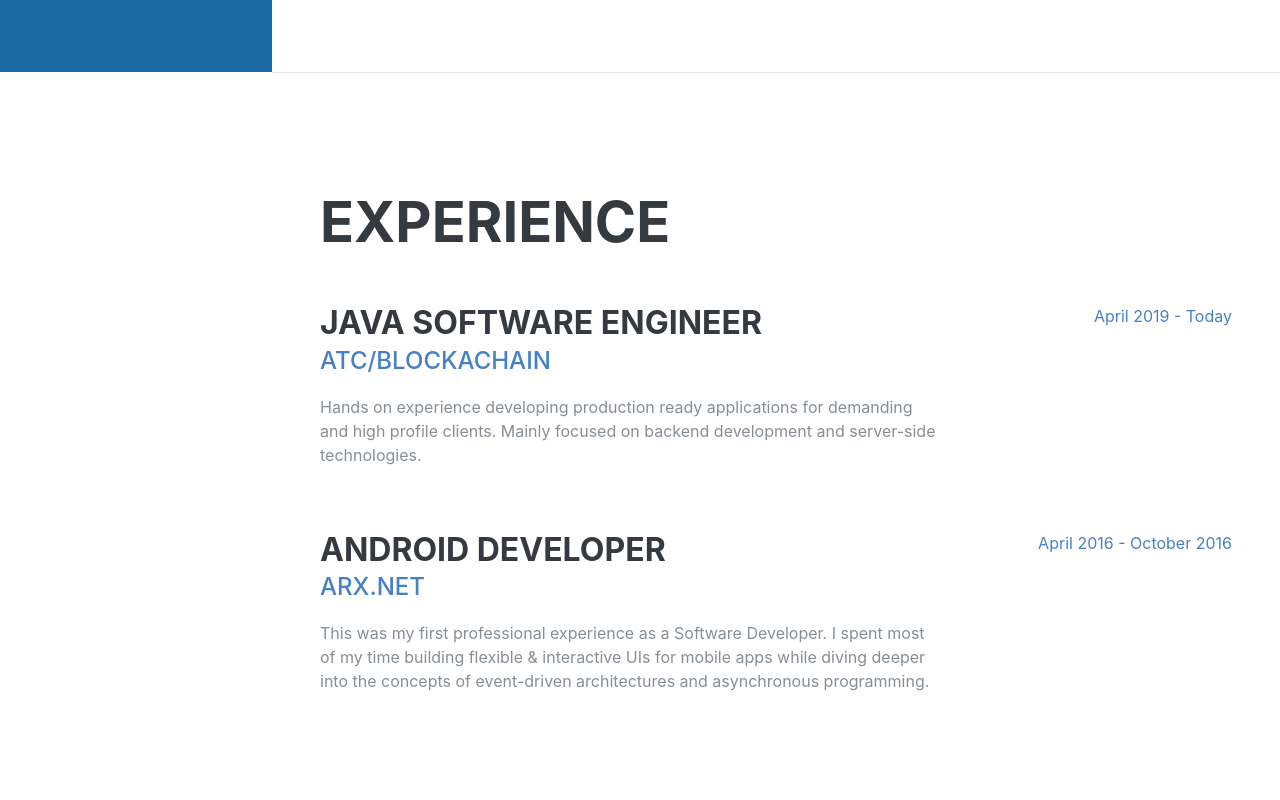
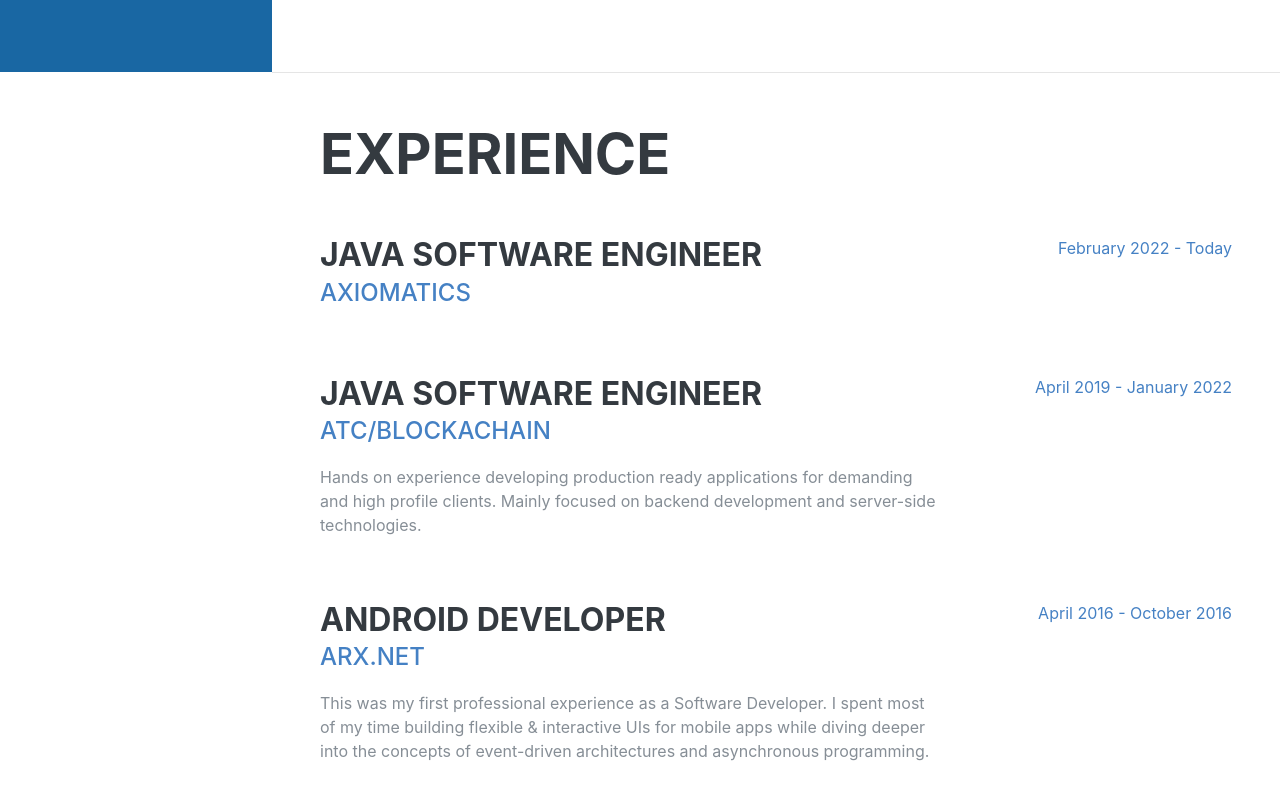
Before and after one commit to antogian/antogian.github.io, a plain HTML site: page index.html in a window 1280 px wide. Shown: the part 728-1528 px from the top of the page. Drawn offline with Linux system fonts and the light colour scheme; a web font is replaced by a local one.

Commit message:
added new experience entry

```diff
--- a/index.html
+++ b/index.html
@@ -92,6 +92,20 @@
     <div class="my-auto">
       <h2 class="mb-5">Experience</h2>
 
+		<div class="resume-item d-flex flex-column flex-md-row mb-5">
+			<div class="resume-content mr-auto">
+			  <h3 class="mb-0">Java Software Engineer</h3>
+			  <div class="subheading mb-3"><a href="https://www.axiomatics.com/">Axiomatics</a></div>
+			  <p>
+			  </p>
+			</div>
+
+			<div class="resume-date text-md-right">
+			  <span class="text-primary">February 2022 - Today</span>
+			</div>
+
+      </div>
+
       <div class="resume-item d-flex flex-column flex-md-row mb-5">
         <div class="resume-content mr-auto">
           <h3 class="mb-0">Java Software Engineer</h3>
@@ -102,7 +116,7 @@
         </div>
 
         <div class="resume-date text-md-right">
-          <span class="text-primary">April 2019 - Today</span>
+          <span class="text-primary">April 2019 - January 2022</span>
         </div>
 
       </div>
```
